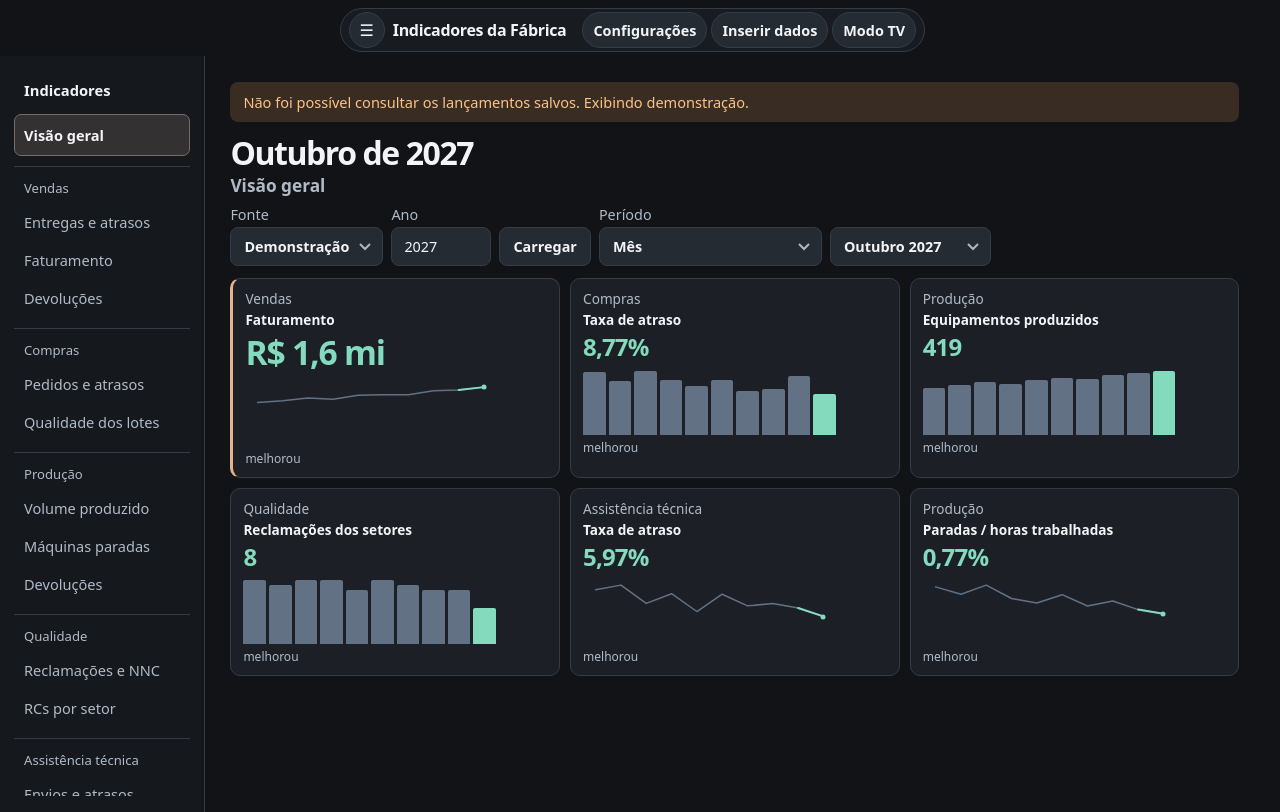
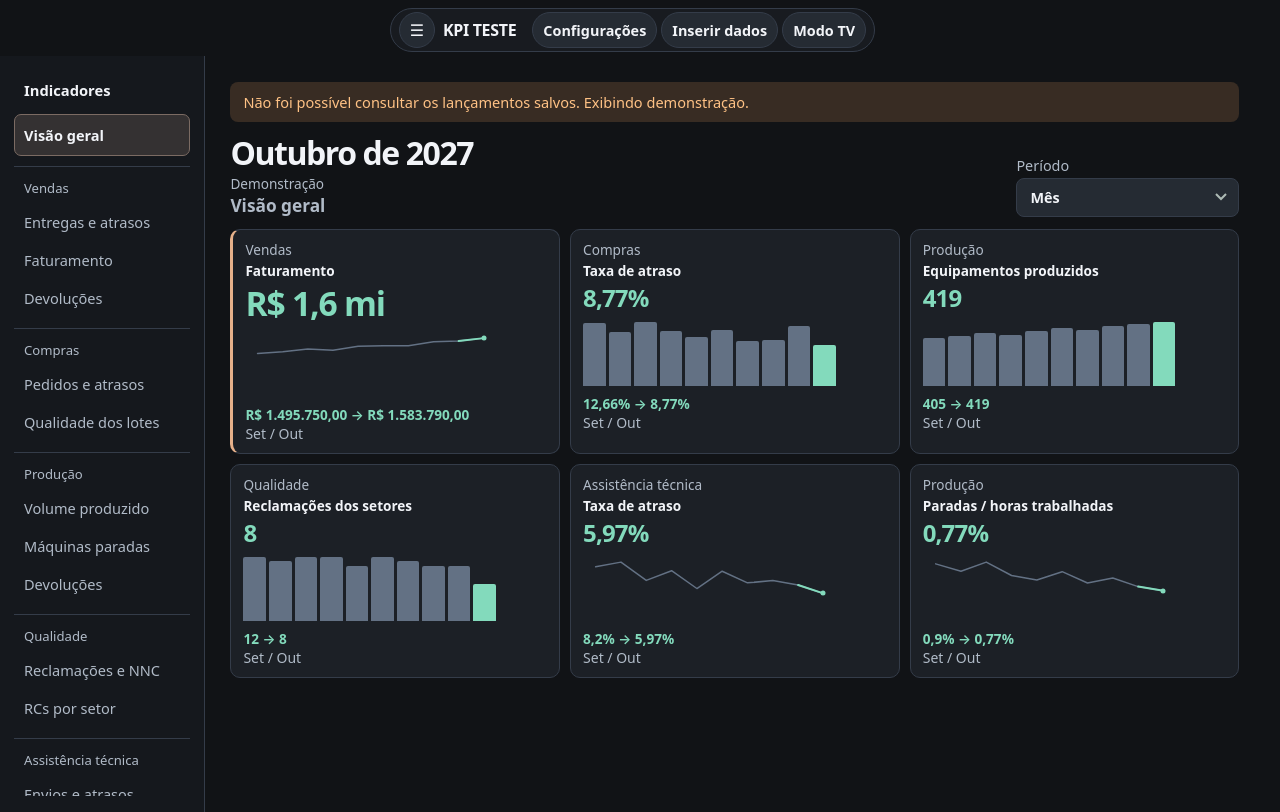
Before and after one commit to luizinxl/KPI, a website with bundled scripts: page public/index.html in a window 1280 px wide. Built offline with nearby package versions, Linux system fonts and the light colour scheme; files whose address does not match are found by name.

Commit message:
Restaura comparação numérica e simplifica filtros

```diff
--- a/public/app.js
+++ b/public/app.js
@@ -211,7 +211,7 @@ function monthlyChange(indicator,category) {
  const eligible=month>0&&closed.includes(month)&&closed.includes(month-1);
  const result=compare(indicator,current,previous,eligible);
  const change=el('span',undefined,'overview-change');
- change.append(el('span',result.label,'overview-change-value'),el('span',month>0?months[month-1]+' / '+months[month]:'Sem mês anterior no ano','overview-change-months'));
+ change.append(el('span',result.label.split(' · ')[0],'overview-change-value'),el('span',month>0?months[month-1]+' / '+months[month]:'Sem mês anterior no ano','overview-change-months'));
  change.setAttribute('aria-label',result.label);
  if($('period').value!=='month'){change.replaceChildren(el('span','Comparação disponível na visão mensal'));change.setAttribute('aria-label','Comparação disponível na visão mensal');result.outcome='neutral';}
  return {change,outcome:result.outcome};
@@ -242,11 +242,7 @@ function renderOverview(range) {
     card.dataset.outcome=outcome;
     card.classList.toggle('monthly-value',range.length===1 && $('period').value==='month');
     if (value===null) card.append(el('span','Sem dados','overview-note'));
-    else if ($('period').value==='month' && !change.textContent.startsWith('Sem comparação')) {
-      const summary=change.querySelector('.overview-change-value').textContent.split(' · ').at(-1);
-      card.append(el('span',summary==='avaliar contexto'?'Variação mensal':summary,'overview-note'));
-      card.title=change.getAttribute('aria-label');
-    }
+    else if ($('period').value==='month') card.append(change);
     card.addEventListener('click',()=>{
       selectPreset(panel,metric);
       $('title').focus();
@@ -291,14 +287,13 @@ function render() {
   const accumulated=period!=='month';
   month=annual?lastMonth:selectedMonth;
   $('month').disabled=annual;
-  $('month').hidden=annual;
   $('month').value=month;
   const end=annual?months.length:month+1;
   const range=accumulated?months.slice(0,end).map((_,i)=>i):[month];
   const label=annual?'Ano '+data.year+' · dados disponíveis':accumulated?'Jan–'+months[month]+' '+data.year:monthName();
   const showingOverview=preset===overview;
-  $('dataState').hidden=data.source==='demo';
-  $('dataState').textContent=data.source==='demo'?'':data.closedMonths?.includes(month)?'Mês encerrado':'Mês em aberto';
+  $('dataState').hidden=false;
+  $('dataState').textContent=data.source==='demo'?'Demonstração':data.closedMonths?.includes(month)?'Mês encerrado':'Mês em aberto';
   $('periodHeading').textContent=label;
   $('sector').hidden=showingOverview;
   $('overview').hidden=!showingOverview;
@@ -619,10 +614,7 @@ try {
   if (!response.ok) throw new Error();
   template=await response.json();
   data={...template,source:'demo',closedMonths:Array.from({length:12},(_,i)=>i).filter(i=>Object.values(template.rows).some(row=>Number.isFinite(row[i+1])))};
-  const controls=document.querySelector('.date-controls');
-  const sourceSelect=el('select');sourceSelect.id='dataSource';sourceSelect.setAttribute('aria-label','Fonte de dados');sourceSelect.append(option('demo','Demonstração'),option('real','Dados reais'));
-  const yearInput=el('input');yearInput.type='number';yearInput.min='2020';yearInput.max='2100';yearInput.value=localStorage.getItem('kpi-view-year')||'2027';yearInput.setAttribute('aria-label','Ano dos dados');yearInput.style.width='100px';
-  const refresh=el('button','Carregar','control');const sourceLabel=el('label','Fonte ');sourceLabel.append(sourceSelect);const yearLabel=el('label','Ano ');yearLabel.append(yearInput);controls.prepend(sourceLabel,yearLabel,refresh);
+  const preferredYear=Number(localStorage.getItem('kpi-view-year'))||template.year;
   if(!$('period').options.length)$('period').append(option('month','Mês'),option('annual','Ano inteiro'),option('through-month','Até o mês selecionado'));
   function applyRecords(doc){
     data={year:doc.year,rows:{},source:'real',closedMonths:Object.entries(doc.months).filter(([,r])=>r.status==='closed').map(([m])=>Number(m))};
@@ -632,16 +624,14 @@ try {
       const ids=[42,43,44,45,46,47,48],vals=ids.map(id=>record.values[id]);
       data.rows[84][Number(m)+1]=vals.every(v=>Number.isFinite(v))?vals.reduce((a,b)=>a+b,0):null;
     }
-    sourceSelect.value='real';yearInput.value=doc.year;localStorage.setItem('kpi-view-year',doc.year);selectedMonth=lastMonth=latestMonth();updateMonthOptions();render();
+    localStorage.setItem('kpi-view-year',doc.year);selectedMonth=lastMonth=latestMonth();updateMonthOptions();render();
   }
-  async function reload(){try{status('');if(sourceSelect.value==='demo'){data={...template,source:'demo',closedMonths:Array.from({length:12},(_,i)=>i).filter(i=>Object.values(template.rows).some(row=>Number.isFinite(row[i+1])))};yearInput.value=template.year;selectedMonth=lastMonth=latestMonth();updateMonthOptions();render();return;}const r=await fetch('/api/data?year='+Number(yearInput.value));const d=await r.json();if(!r.ok)throw Error(d.error);applyRecords(d);}catch(e){status(e.message);}}
-  refresh.onclick=reload;sourceSelect.onchange=reload;
   setupSettings({presets,defaults:defaultOverviewCards.map(c=>c.panel+':'+c.metric),recommend:recommendedTrend,apply:(keys,types)=>{
     overviewCards=keys.map(key=>{const[panel,metric]=key.split(':').map(Number);return {sector:presets[panel][0],panel,metric,trend:['line','bars'].includes(types[key])?types[key]:recommendedTrend(key)};});
     if(data&&$('period').options.length)render();
   },showOverview:()=>selectPreset(overview)});
   setupEntry({apply:applyRecords});
-  try{const r=await fetch('/api/data?year='+Number(yearInput.value));if(!r.ok)throw Error();const saved=await r.json();if(Object.keys(saved.months).length)applyRecords(saved);}catch{status('Não foi possível consultar os lançamentos salvos. Exibindo demonstração.');}
+  try{const r=await fetch('/api/data?year='+preferredYear);if(!r.ok)throw Error();const saved=await r.json();if(Object.keys(saved.months).length)applyRecords(saved);}catch{status('Não foi possível consultar os lançamentos salvos. Exibindo demonstração.');}
 
   selectedMonth=lastMonth=latestMonth();
   const accumulation=el('optgroup');
--- a/public/index.html
+++ b/public/index.html
@@ -5,13 +5,13 @@
 <meta name="viewport" content="width=device-width,initial-scale=1">
 <meta name="description" content="Acompanhamento mensal da qualidade e impressão dos relatórios da fábrica.">
 <meta name="theme-color" content="#111316">
-<title>Indicadores da Fábrica</title>
+<title>KPI TESTE</title>
 <link rel="stylesheet" href="./style.css">
 <script type="module" src="./app.js"></script>
 </head>
 <body>
 <header class="top">
-  <div class="brand"><button type="button" class="control" id="presetMenu" aria-controls="indicatorSidebar" aria-expanded="true" aria-label="Recolher menu" title="Recolher menu"><span aria-hidden="true">☰</span></button>Indicadores da Fábrica</div>
+  <div class="brand"><button type="button" class="control" id="presetMenu" aria-controls="indicatorSidebar" aria-expanded="true" aria-label="Recolher menu" title="Recolher menu"><span aria-hidden="true">☰</span></button>KPI TESTE</div>
   <div class="top-actions"><button class="control" id="settingsOpen" aria-controls="settingsPanel">Configurações</button><button class="control" id="entryOpen">Inserir dados</button>
     <input type="file" accept=".xlsx,.xlsm" id="file" hidden><button class="control" id="tv" aria-pressed="false">Modo TV</button></div>
 </header>
@@ -29,9 +29,9 @@
       <div>
         <p class="period-heading" id="periodHeading"></p>
         <p class="note" id="dataState" hidden></p>
-        <div class="view-heading"><p class="sector" id="sector" hidden></p><h1 id="title" tabindex="-1">Indicadores da Fábrica</h1></div>
+        <div class="view-heading"><p class="sector" id="sector" hidden></p><h1 id="title" tabindex="-1">KPI TESTE</h1></div>
       </div>
-      <div class="date-controls"><label for="period">Período <select id="period"></select></label><select id="month" aria-label="Mês"></select></div>
+      <div class="date-controls"><label for="period">Período <select id="period"></select></label><select hidden id="month" aria-label="Mês"></select></div>
     </div>
     <section id="overview" class="overview-grid" aria-labelledby="title" aria-live="polite" hidden></section>
     <div id="cards" class="cards" aria-live="polite"></div>
```
Also changed, not shown: docs/interface.md (+1 -1 lines), dist/server/index.js.
